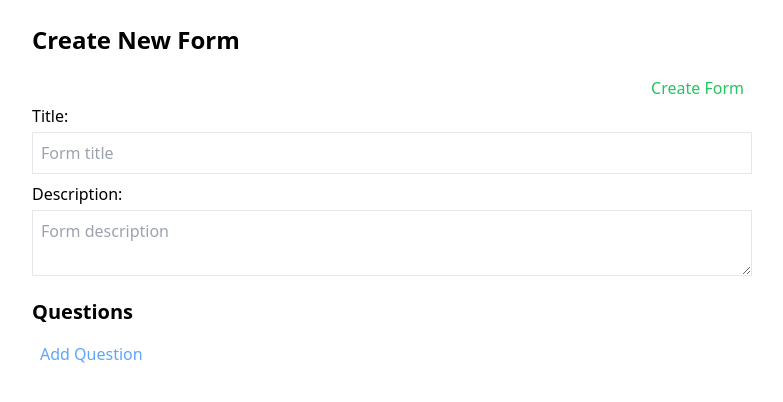
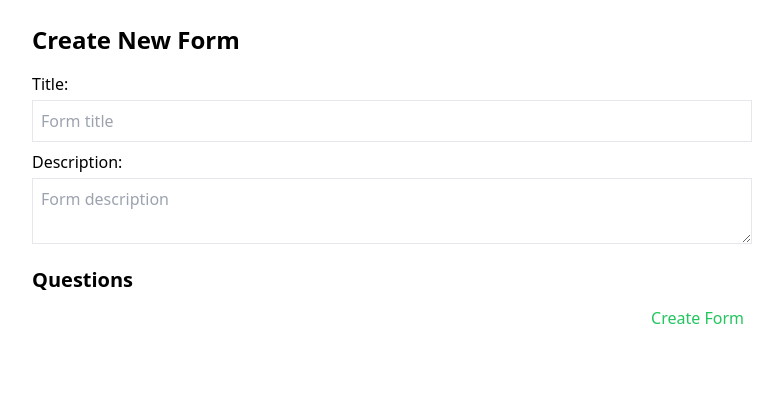
Before and after one commit to infangle/google-forms-clone, a React (Vite) app: page /forms/create in a window 1280 px wide. Shown: the top 402 px of the page, without its empty margins (248-1031 px from the left). Built offline with nearby package versions, Linux system fonts and the light colour scheme.

Commit message:
update to use custom hook

```diff
--- /dev/null
+++ b/src/forms/hooks/useForm.ts
@@ -0,0 +1,117 @@
+// src/forms/hooks/useForm.ts
+import { useState } from "react";
+import type {ChangeEvent} from "react";
+import type {FormEvent} from "react";
+import type { FormSchema, ValidationResult } from "../validation/schema";
+import { validateForm, validateField } from "../validation/schema";
+
+interface UseFormProps<T> {
+  initialValues: T;
+  schema: FormSchema;
+  onSubmit: (values: T) => void | Promise<void>;
+}
+
+interface UseFormReturn<T> {
+  values: T;
+  errors: Record<string, string | null>;
+  touched: Record<string, boolean>;
+  handleChange: (e: ChangeEvent<HTMLInputElement | HTMLTextAreaElement | HTMLSelectElement>) => void;
+  handleBlur: (e: ChangeEvent<HTMLInputElement | HTMLTextAreaElement | HTMLSelectElement>) => void;
+  handleSubmit: (e: FormEvent<HTMLFormElement>) => void;
+  setFieldValue: (field: keyof T, value: any) => void;
+  resetForm: () => void;
+  isValid: boolean;
+}
+
+export function useForm<T extends Record<string, any>>({
+  initialValues,
+  schema,
+  onSubmit,
+}: UseFormProps<T>): UseFormReturn<T> {
+  const [values, setValues] = useState<T>(initialValues);
+  const [errors, setErrors] = useState<Record<string, string | null>>({});
+  const [touched, setTouched] = useState<Record<string, boolean>>({});
+
+  const handleChange = (
+  e: ChangeEvent<HTMLInputElement | HTMLTextAreaElement | HTMLSelectElement>
+) => {
+  const target = e.target;
+  const name = target.name;
+
+  let val: any;
+
+  if (target instanceof HTMLInputElement) {
+    if (target.type === "checkbox") {
+      const prev = values[name] || [];
+      val = target.checked
+        ? [...prev, target.value]
+        : prev.filter((v: string) => v !== target.value);
+    } else {
+      val = target.value;
+    }
+  } else {
+    // textarea or select
+    val = (target as HTMLTextAreaElement | HTMLSelectElement).value;
+  }
+
+  setValues(prev => ({ ...prev, [name]: val }));
+
+  if (touched[name]) {
+    const fieldError = schema[name] ? validateField(val, schema[name], values) : null;
+    setErrors(prev => ({ ...prev, [name]: fieldError }));
+  }
+};
+
+
+  const handleBlur = (e: ChangeEvent<HTMLInputElement | HTMLTextAreaElement | HTMLSelectElement>) => {
+    const { name } = e.target;
+    setTouched(prev => ({ ...prev, [name]: true }));
+
+    if (schema[name]) {
+      const fieldError = validateField(values[name], schema[name], values);
+      setErrors(prev => ({ ...prev, [name]: fieldError }));
+    }
+  };
+
+  const handleSubmit = async (e: FormEvent<HTMLFormElement>) => {
+    e.preventDefault();
+
+    const validation: ValidationResult = validateForm(values, schema);
+    setErrors(validation.errors);
+    setTouched(
+      Object.keys(values).reduce((acc, key) => ({ ...acc, [key]: true }), {})
+    );
+
+    if (validation.isValid) {
+      await onSubmit(values);
+    }
+  };
+
+  const setFieldValue = (field: keyof T, value: any) => {
+    setValues(prev => ({ ...prev, [field]: value }));
+    if (schema[field as string]) {
+      const fieldError = validateField(value, schema[field as string], values);
+      setErrors(prev => ({ ...prev, [field as string]: fieldError }));
+    }
+  };
+
+  const resetForm = () => {
+    setValues(initialValues);
+    setErrors({});
+    setTouched({});
+  };
+
+  const isValid = Object.values(errors).every(err => !err);
+
+  return {
+    values,
+    errors,
+    touched,
+    handleChange,
+    handleBlur,
+    handleSubmit,
+    setFieldValue,
+    resetForm,
+    isValid,
+  };
+}
--- /dev/null
+++ b/src/forms/validation/schema.ts
@@ -0,0 +1,32 @@
+// src/forms/validation/schema.ts
+import type { ValidatorFn } from "./validator";
+
+export type FieldSchema = ValidatorFn[];
+export type FormSchema = Record<string, FieldSchema>;
+
+export interface ValidationResult {
+  isValid: boolean;
+  errors: Record<string, string | null>;
+}
+
+export const validateField = (value: any, validators: FieldSchema, allValues?: Record<string, any>): string | null => {
+  for (const validator of validators) {
+    const error = validator(value, allValues);
+    if (error) return error; // return first error encountered
+  }
+  return null;
+};
+
+export const validateForm = (values: Record<string, any>, schema: FormSchema): ValidationResult => {
+  const errors: Record<string, string | null> = {};
+  let isValid = true;
+
+  for (const field in schema) {
+    const fieldValidators = schema[field];
+    const error = validateField(values[field], fieldValidators, values);
+    errors[field] = error;
+    if (error) isValid = false;
+  }
+
+  return { isValid, errors };
+};
--- /dev/null
+++ b/src/forms/validation/validator.ts
@@ -0,0 +1,43 @@
+// src/forms/validation/validators.ts
+
+export type ValidatorFn = (value: any, allValues?: Record<string, any>) => string | null;
+
+// Required field validator
+export const required = (message = "This field is required"): ValidatorFn => {
+  return (value) => {
+    if (value === undefined || value === null || value === "") {
+      return message;
+    }
+    return null;
+  };
+};
+
+// Minimum length validator
+export const minLength = (min: number, message?: string): ValidatorFn => {
+  return (value) => {
+    if (typeof value === "string" && value.trim().length < min) {
+      return message || `Minimum length is ${min} characters.`;
+    }
+    return null;
+  };
+};
+
+// Maximum length validator
+export const maxLength = (max: number, message?: string): ValidatorFn => {
+  return (value) => {
+    if (typeof value === "string" && value.trim().length > max) {
+      return message || `Maximum length is ${max} characters.`;
+    }
+    return null;
+  };
+};
+
+// Custom validator example
+export const custom = (fn: (value: any, allValues?: Record<string, any>) => boolean, message: string): ValidatorFn => {
+  return (value, allValues) => {
+    if (!fn(value, allValues)) {
+      return message;
+    }
+    return null;
+  };
+};
--- a/src/pages/forms/[id]/edit.tsx
+++ b/src/pages/forms/[id]/edit.tsx
@@ -7,6 +7,7 @@ import { updateQuestion } from "@/data/repos/questionsRepo";
 import QuestionEditor from "@/components/forms/QuestionEditor";
 import { useQuestions } from "@/hooks/useQuestions";
 import { PreviewFormModal } from "@/components/PreviewFormModal";
+import { useForm } from "@/forms/hooks/useForm";
 
 interface FormWithQuestions extends Form {
   questions: Question[];
@@ -15,55 +16,69 @@ interface FormWithQuestions extends Form {
 export default function EditFormPage() {
   const { id } = useParams<{ id: string }>();
   const navigate = useNavigate();
-  const [form, setForm] = useState<FormWithQuestions | null>(null);
+  const [formData, setFormData] = useState<FormWithQuestions | null>(null);
   const { questions, setQuestions, addQuestion, updateQuestionAt, removeQuestionAt } = useQuestions();
   const [isPreviewOpen, setIsPreviewOpen] = useState(false);
+
+  const { values, handleChange, handleBlur, handleSubmit, isValid } = useForm({
+    initialValues: {
+      title: formData?.title || "",
+      description: formData?.description || "",
+    },
+    schema: {
+      title: [], // Add validators if needed
+      description: [], // Add validators if needed
+    },
+    onSubmit: async (values) => {
+      if (!formData) return;
+
+      // Validate question text
+      if (questions.some((q) => q.text.trim() === "")) {
+        alert("Please fill in all question text.");
+        return;
+      }
+
+      await updateForm(formData.id, { ...formData, ...values, questions });
+      navigate("/forms");
+    },
+  });
 
   useEffect(() => {
     async function loadForm() {
       if (!id) return;
       const data = await getFormById(id);
       if (data) {
-        setForm({ ...data, questions: data.questions ?? [] });
+        setFormData({ ...data, questions: data.questions ?? [] });
         setQuestions(data.questions ?? []);
       } else {
-        setForm(null);
+        setFormData(null);
       }
     }
     loadForm();
   }, [id, setQuestions]);
 
-  if (!form) return <div>Loading...</div>;
-
-  const handleChange = (field: keyof Form, value: string) => {
-    setForm({ ...form, [field]: value });
-  };
+  if (!formData) return <div>Loading...</div>;
 
   const handleQuestionChange = async (index: number, updated: Question) => {
     updateQuestionAt(index, updated);
     await updateQuestion(updated);
   };
 
-  const handleSave = async () => {
-    if (questions.some((q) => q.text.trim() === "")) {
-      alert("Please fill in all question text.");
-      return;
-    }
-    await updateForm(form.id, { ...form, questions });
-    navigate("/forms");
-  };
 
   return (
     <div className="p-6 max-w-3xl mx-auto">
       <h1 className="text-2xl font-bold mb-4">Edit Form</h1>
 
+      <form onSubmit={handleSubmit}>
         {/* Form Title */}
         <label className="block mb-2 font-poppins font-normal">
           Title
           <input
             type="text"
-          value={form.title}
-          onChange={(e) => handleChange("title", e.target.value)}
+            name="title"
+            value={values.title}
+            onChange={handleChange}
+            onBlur={handleBlur}
             className="border border-gray-200 rounded-md p-2 w-full mt-1"
           />
         </label>
@@ -72,11 +87,14 @@ export default function EditFormPage() {
         <label className="block mb-4">
           Description
           <textarea
-          value={form.description ?? ""}
-          onChange={(e) => handleChange("description", e.target.value)}
+            name="description"
+            value={values.description}
+            onChange={handleChange}
+            onBlur={handleBlur}
             className="border border-gray-200 rounded-md p-2 w-full mt-1"
           />
         </label>
+      </form>
 
       {/* Questions Section */}
       <h2 className="text-xl font-semibold mb-2">Questions</h2>
@@ -110,9 +128,9 @@ export default function EditFormPage() {
       {/* Save and Preview Buttons */}
       <div className="flex items-center space-x-2">
         <button
-          type="button"
-          onClick={handleSave}
+          type="submit"
           className="rounded-md border border-gray-200 bg-white text-black px-6 py-2 hover:bg-blue-100 transition"
+          disabled={!isValid}
         >
           Save Changes
         </button>
@@ -150,7 +168,7 @@ export default function EditFormPage() {
         <PreviewFormModal
           open={isPreviewOpen}
           onClose={() => setIsPreviewOpen(false)}
-          form={form}
+          form={{ ...formData, ...values }}
         />
       )}
     </div>
--- a/src/pages/forms/create.tsx
+++ b/src/pages/forms/create.tsx
@@ -2,12 +2,26 @@ import { useNavigate } from "react-router-dom";
 import { createForm } from "@/data/repos/formsRepo";
 import QuestionEditor from "@/components/forms/QuestionEditor";
 import { useQuestions } from "@/hooks/useQuestions";
+import { useForm } from "@/forms/hooks/useForm";
 
 export default function CreateFormPage() {
   const navigate = useNavigate();
   const { questions, addQuestion, updateQuestionAt, removeQuestionAt } = useQuestions();
 
-  const handleSubmit = async (title: string, description: string) => {
+  const initialValues = {
+    title: "",
+    description: "",
+  };
+
+  const schema = {
+    title: [], // Add any validators if needed
+    description: [], // Add any validators if needed
+  };
+
+  const { values, handleChange, handleBlur, handleSubmit, isValid } = useForm({
+    initialValues,
+    schema,
+    onSubmit: async (values) => {
       // Validate question text
       if (questions.some((q) => q.text.trim() === "")) {
         alert("Please fill in all question text.");
@@ -23,37 +37,40 @@ export default function CreateFormPage() {
       }
 
       // All validations passed, create form
-  const form = await createForm({ title, description });
+      const form = await createForm({ title: values.title, description: values.description || "" });
       navigate(`/forms/${form.id}/edit`);
-};
+    },
+  });
 
 
   return (
     <div className="p-6 max-w-3xl mx-auto">
       <h1 className="text-2xl font-bold mb-4">Create New Form</h1>
 
-      <div className="flex justify-end mt-2">
-        <button
-          type="button"
-          onClick={() => {
-            const titleInput = (document.getElementById("title") as HTMLInputElement).value;
-            const descInput = (document.getElementById("description") as HTMLTextAreaElement).value;
-            handleSubmit(titleInput, descInput);
-          }}
-    className="text-green-500 px-2 py-1 rounded hover:text-green-500 hover:underline focus:outline-none"
-        >
-          Create Form
-        </button>
-      </div>
-
+      <form onSubmit={handleSubmit}>
         <label className="block mb-2">
           Title:
-        <input type="text" placeholder="Form title" className="border p-2 w-full mt-1" id="title" />
+          <input
+            type="text"
+            placeholder="Form title"
+            className="border p-2 w-full mt-1"
+            name="title"
+            value={values.title}
+            onChange={handleChange}
+            onBlur={handleBlur}
+          />
         </label>
 
         <label className="block mb-4">
           Description:
-        <textarea placeholder="Form description" className="border p-2 w-full mt-1" id="description" />
+          <textarea
+            placeholder="Form description"
+            className="border p-2 w-full mt-1"
+            name="description"
+            value={values.description}
+            onChange={handleChange}
+            onBlur={handleBlur}
+          />
         </label>
 
         <h2 className="text-xl font-semibold mb-2">Questions</h2>
@@ -67,10 +84,17 @@ export default function CreateFormPage() {
           />
         ))}
 
-      <button type="button" onClick={addQuestion}             className="mt-1  text-blue-400 px-2 py-1 rounded hover: hover:text-blue-500 hover:underline focus:outline-none"
+        <div className="flex justify-end mt-2">
+          <button
+            type="submit"
+            className="text-green-500 px-2 py-1 rounded hover:text-green-500 hover:underline focus:outline-none"
+            disabled={!isValid}
           >
-        Add Question
+            Create Form
           </button>
+        </div>
+      </form>
+
 
 
     </div>
```
Lines whose indentation alone changed are shown as unchanged.
